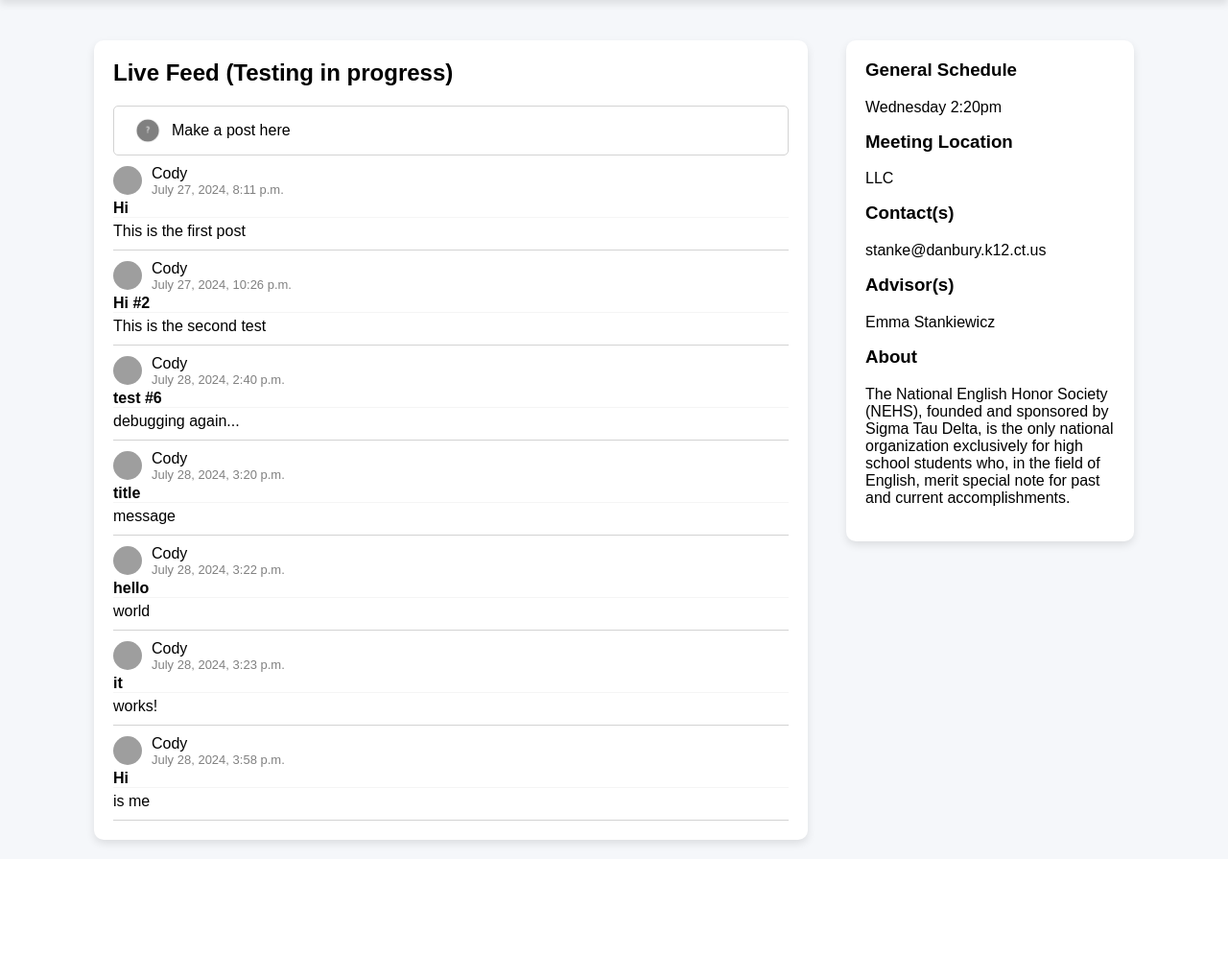
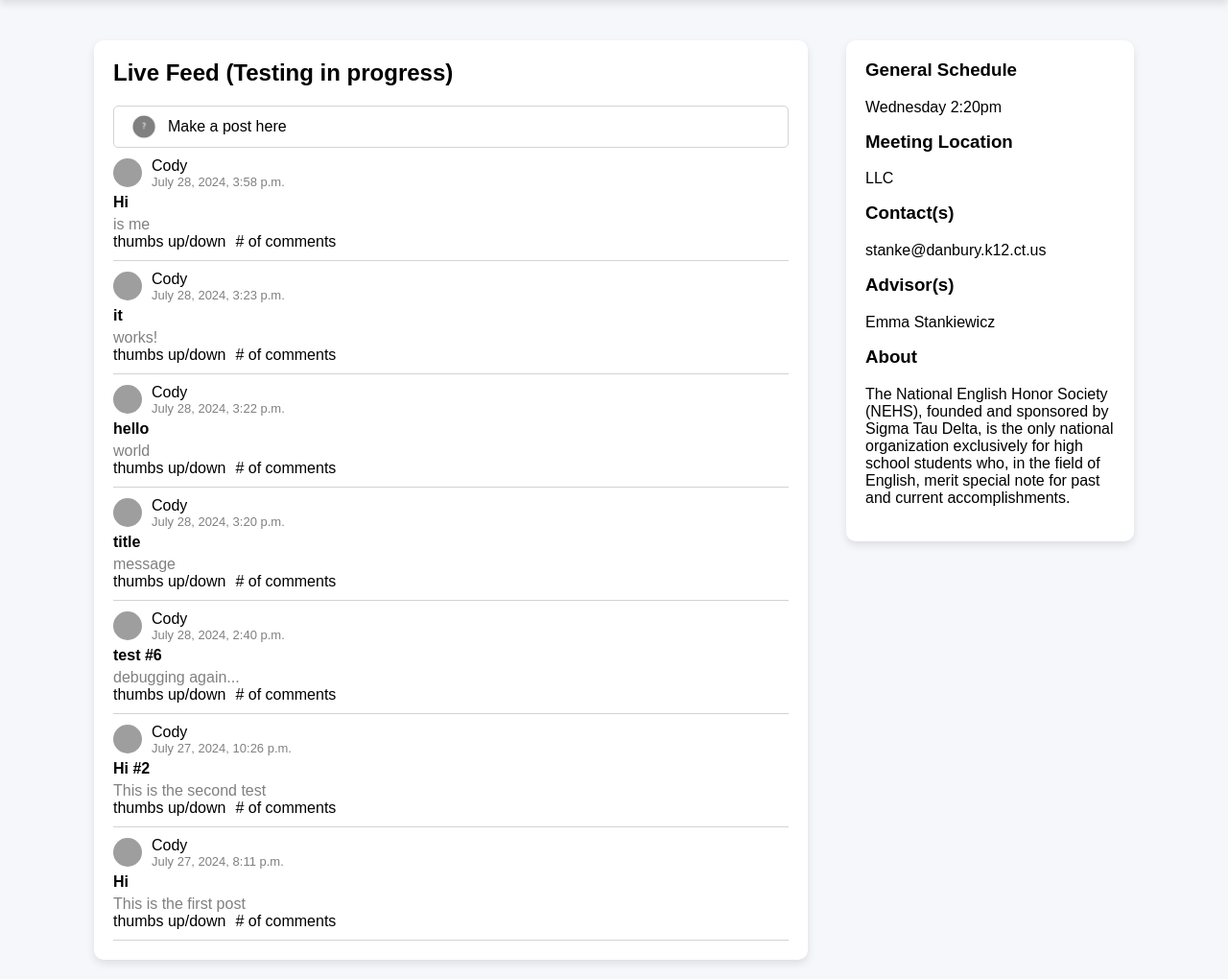
Before and after one commit to Da-ladder/OCRWebsite, a Django app: page /myClubs/nehs in a window 1280 px wide. Shown: the part 58-1078 px from the top of the page at 96% size. Before the commit the page ends 942 px from the top, so only its background shows below. Run offline with Django 5.2, Linux system fonts and the light colour scheme; a user stored in the database is signed in; data comes from the database, SQL or seed files in the repository; both versions use the stored data as it was after the commit; grey boxes are pictures that could not be loaded.

Commit message:
posting support added for nehs (scalable)- cod

```diff
--- a/helloWorld/testBranch/assests/desktop/Nehs/internalHome.css
+++ b/helloWorld/testBranch/assests/desktop/Nehs/internalHome.css
@@ -140,16 +140,31 @@ nav {
   }
 
 /* Post button configs */
-.post-button {
+
+.addPost {
     display: flex;
-    width: 100%;
     border: solid 1px lightgray;
-    padding: 10px 20px;
     background-color: transparent;
-    padding: 10px 20px;
+    padding: 5px 10px;
     font-size: 16px;
     cursor: pointer;
     border-radius: 5px;
+    flex-direction: column;
+}
+.post-button {
+    border: none;
+    display: flex;
+    width: 100%;
+    background-color: transparent;
+    font-size: 16px;
+    cursor: pointer;
+    flex-direction: column;
+}
+
+.postButtonText {
+    display: flex;
+    background-color: transparent;
+    font-size: 16px;
     flex-direction: row;
 }
 
@@ -158,10 +173,44 @@ nav {
     margin-left: 0px;
 }
 
+.submitCancel {
+    margin-top: 5px;
+    display: flex;
+    gap: 5px;
+    justify-content: right;
+}
+
+.createPost {
+    margin-top: 5px;
+    width: 100%;
+    display: flex;
+    background-color: transparent;
+    font-size: 16px;
+    gap: 5px;
+    flex-direction: column;
+}
+
+.userError {
+    color: red;
+}
+
+textarea {
+    width: 100%;
+    overflow: hidden;
+    background-color: whitesmoke;
+    resize: none; /* Prevents manual resizing */
+    border-radius: 5px;
+}
+
 .creater {
     display: flex;
     width: 100%;
     flex-direction: row;
+}
+
+.allPosts {
+    display: flex;
+    flex-direction: column-reverse;
 }
 
 .post {
@@ -182,12 +231,7 @@ nav {
 }
 
 .postTitle {
-    border: solid 1.5px whitesmoke;
-    border-left: none;
-    border-right: none;
-    border-top: none;
-
-    margin-top: 3px;
+    margin-top: 5px;
     font-weight: bold;
     margin-bottom: 5px;
 }
@@ -195,6 +239,17 @@ nav {
 .postDate {
     font-size: small;
     color: gray;
+}
+
+.postText {
+    color: gray;
+}
+
+.postData {
+    display: flex;
+    flex-direction: row;
+    gap: 10px;
+
 }
 
 .post .creater .avatar {
--- a/helloWorld/testBranch/assests/desktop/explore.js
+++ b/helloWorld/testBranch/assests/desktop/explore.js
@@ -159,7 +159,7 @@ function moveRight(){
 document.querySelectorAll('.card').forEach(card => {
     card.addEventListener('click', () => {
         const url = card.getAttribute('data-url');
-        if (url != "None") {
+        if (1 == 2) { //url != "None" FIX THIS LATER
             window.location.href = url;
         } else {
             // only occurs when there is no webpage setup with the club. It is the default page that all clubs will start with
--- a/helloWorld/testBranch/users/templates/desktopDisplay/Nehs/internalHome.html
+++ b/helloWorld/testBranch/users/templates/desktopDisplay/Nehs/internalHome.html
@@ -24,16 +24,42 @@
         <div class="container">
             <div class="card">
                 <h2>Live Feed (Testing in progress)</h2>
-                <button onclick="" class="post-button">
+                <div class="addPost">
+                    <button class="post-button" onclick="openPostCreator()" id="post-button">
+                        <div class="postButtonText">
                             {% if userPic != None %}
                                 <img class="avatar" src="{{userPic}}" alt="pic">
                             {% else %}
                                 <img class="avatar" src="/static/missingProfile.png" alt="pic">
                             {% endif %}
                             <div class="button-text">Make a post here</div>
+                        </div>
                     </button>
+
+                        <div class="createPost" id="post-creator" style="display: none;">
+                            <textarea id="newPostTitleInput" class="user-input" rows="1" placeholder="Title"></textarea>
+                            <textarea id="newPostbodyInput" class="user-input" rows="1" placeholder="Message"></textarea>
+                            <div class="userError" id="userErrorMessage" style="display: none;">Both title and message fields must contain text</div>
+                            <div class="submitCancel">
+                                <button type="submit" class="join-button" onclick="closePostCreator()">Cancel</button>
+                                <button type="submit" class="join-button" onclick="submitForm()">Post</button>
+                            </div>
+                        </div>
+
+                        <form id="postCreateForm" action="/addPost" method="post">
+                            {% csrf_token %}
+                            <!-- Allows reuse in other clubs if needed-->
+                            <input type="hidden" name="curPage" value="{{request.path}}">
+                            <input type="hidden" name="clubName" value="{{club.name}}">
+                            <input type="hidden" id = "newPostTitle" name="title" value="">
+                            <input type="hidden" id = "newPostBody" name="body" value="">
+                        </form>
+
+                </div>
+
+                <div class="allPosts">
                     {% for post in posts %}
-                    <div class="post">
+                        <div class="post" onclick="">
                             <div class="creater">
                                 <img class="avatar" src="{{post.creator.picURL}}" alt="pic">
                                 <div class="nameDate">
@@ -53,9 +79,18 @@
                             <div class="postText">
                                 {{post.text}}
                             </div>
+
+                            <div class="postData">
+                                <div class="postRating">
+                                    thumbs up/down
                                 </div>
-
+                                <div class="postComment">
+                                    # of comments
+                                </div>
+                            </div>
+                        </div>
                     {% endfor %}
+                </div>
             </div>
         </div>
         <div class="sidebar">
@@ -81,5 +116,56 @@
             </div>
         </div>
     </div>
+    <script>
+        // Function to auto expand textarea
+        function autoExpand(field) {
+            // Reset the height of the field to auto to calculate the new scroll height
+            field.style.height = 'auto';
+            // Set the height of the field to the scroll height
+            field.style.height = field.scrollHeight + 'px';
+        }
+
+        // Add input event listener to all textareas
+        document.addEventListener('input', function (event) {
+            if (event.target.tagName.toLowerCase() === 'textarea') {
+                autoExpand(event.target);
+            }
+        });
+
+        function openPostCreator() {
+            const postMakerOpener = document.getElementById("post-button");
+            const postMaker = document.getElementById("post-creator");
+
+            postMakerOpener.style.display = "none";
+            postMaker.style.display = "";
+        }
+
+        function closePostCreator() {
+            const postMakerOpener = document.getElementById("post-button");
+            const postMaker = document.getElementById("post-creator");
+
+            postMakerOpener.style.display = "";
+            postMaker.style.display = "none";
+        }
+
+        function submitForm() {
+            // Verify that there is something in the title and body before submission
+            const title = document.getElementById("newPostTitleInput");
+            const body = document.getElementById("newPostbodyInput");
+
+            console.log(title.value)
+            console.log(body.value)
+
+            if (title.value == "" || body.value == "") {
+                document.getElementById("userErrorMessage").style.display = "";
+            } else {
+                // submit the form with the information provided
+                document.getElementById('newPostTitle').value = title.value;
+                document.getElementById('newPostBody').value = body.value;
+                // Submit the form
+                document.getElementById('postCreateForm').submit();
+            }
+        }
+    </script>
 </body>
 </html>
--- a/helloWorld/testBranch/users/urls.py
+++ b/helloWorld/testBranch/users/urls.py
@@ -11,6 +11,7 @@ urlpatterns = [
     path("clubs/default", views.club_default),
     path("edit", views.club_edit),
     path("editClub", views.changeClub),
+    path("addPost", views.addClubPost),
     path("joinClub", views.joinClub),
     path("myClubs/", views.dis_my_clubs),
     path("myClubs/nehs", views.nehsInternalHome),
--- a/helloWorld/testBranch/users/views.py
+++ b/helloWorld/testBranch/users/views.py
@@ -253,6 +253,35 @@ def changeClub(request):
     else:
         return render(request, "NuhUh.html")
 
+def addClubPost(request):
+
+    # Grab information
+    currentPage = request.POST.get('curPage')
+
+    club = Club.objects.get(name = request.POST.get("clubName"))
+    postTitle = request.POST.get("title")
+    postBody = request.POST.get("body")
+
+    if request.user.is_authenticated and (club.users.filter(email = request.user.email).exists() or
+        club.advisors.filter(email = request.user.email).exists() or club.leaders.filter(email = request.user.email).exists()):
+        # Make the post
+        LiveFeed.objects.create(
+        title = postTitle,
+        text = postBody,
+        club = club,
+        edited = False,
+        creator = Users.objects.get(email = request.user.email)
+        )
+
+        # return them to the page they were on
+        return redirect(currentPage)
+    else:
+        # if they do not have access, deny them
+        return render(request, "NuhUh.html")
+
+
+
+
 
 # custom club homepages are created below
 # change from localhost to dhsclubs.org when pushing updates
@@ -274,11 +303,12 @@ def nehsInternalHome(request):
 
         if mobile(request):
             # ignore mobile layout for now
-            return render(request, "mobileDisplay/mobileClubJoinedDefault.html", context)
+            return render(request, "mobileDisplay/Nehs/internalHome.html", context)
         else:
             return render(request, "desktopDisplay/Nehs/internalHome.html", context)
     else:
         return render(request, "NuhUh.html")
+
 
 
 
```
Also changed, not shown: helloWorld/testBranch/assests/clubEditDefaultSty.css (+11 -16 lines), helloWorld/testBranch/users/templates/clubEditDefault.html (+23 -0 lines), helloWorld/testBranch/assests/desktop/Nehs/internalHome.js (added), helloWorld/testBranch/db.sqlite3. Lines whose indentation alone changed are shown as unchanged.
